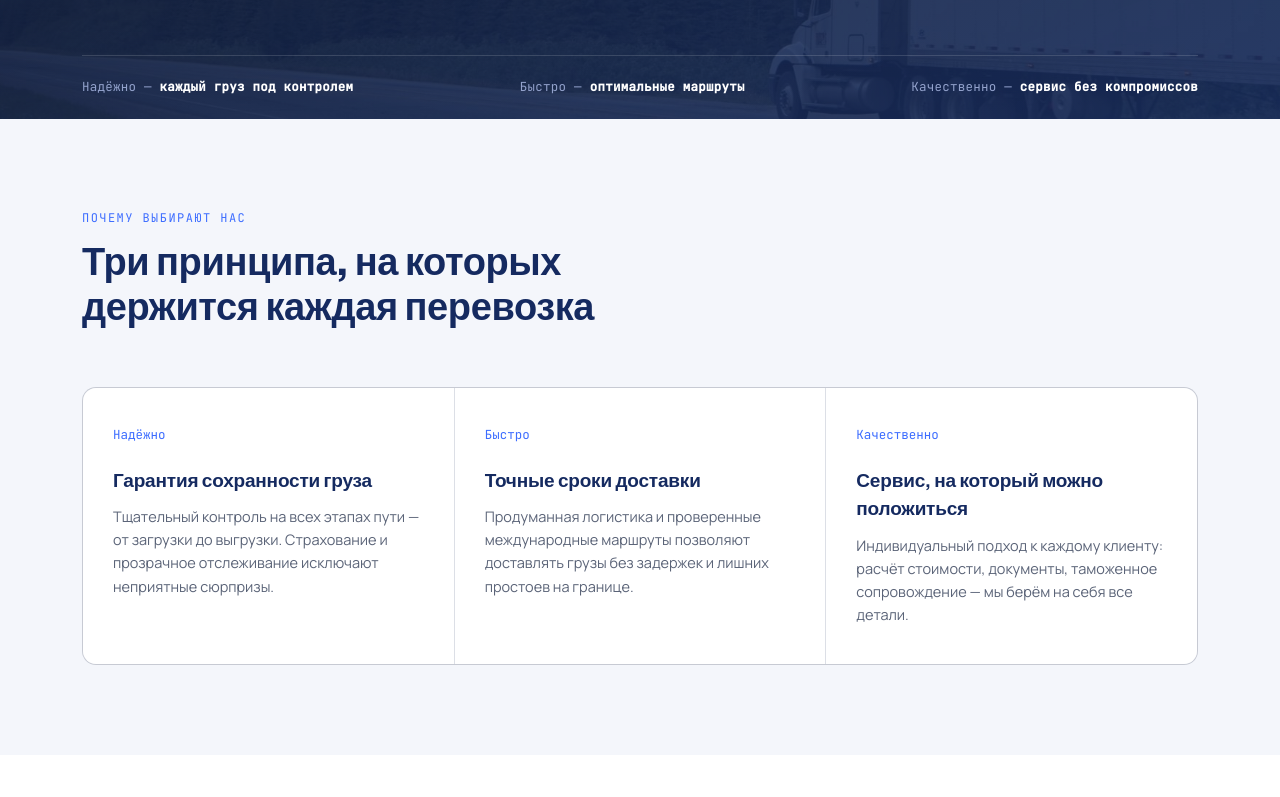
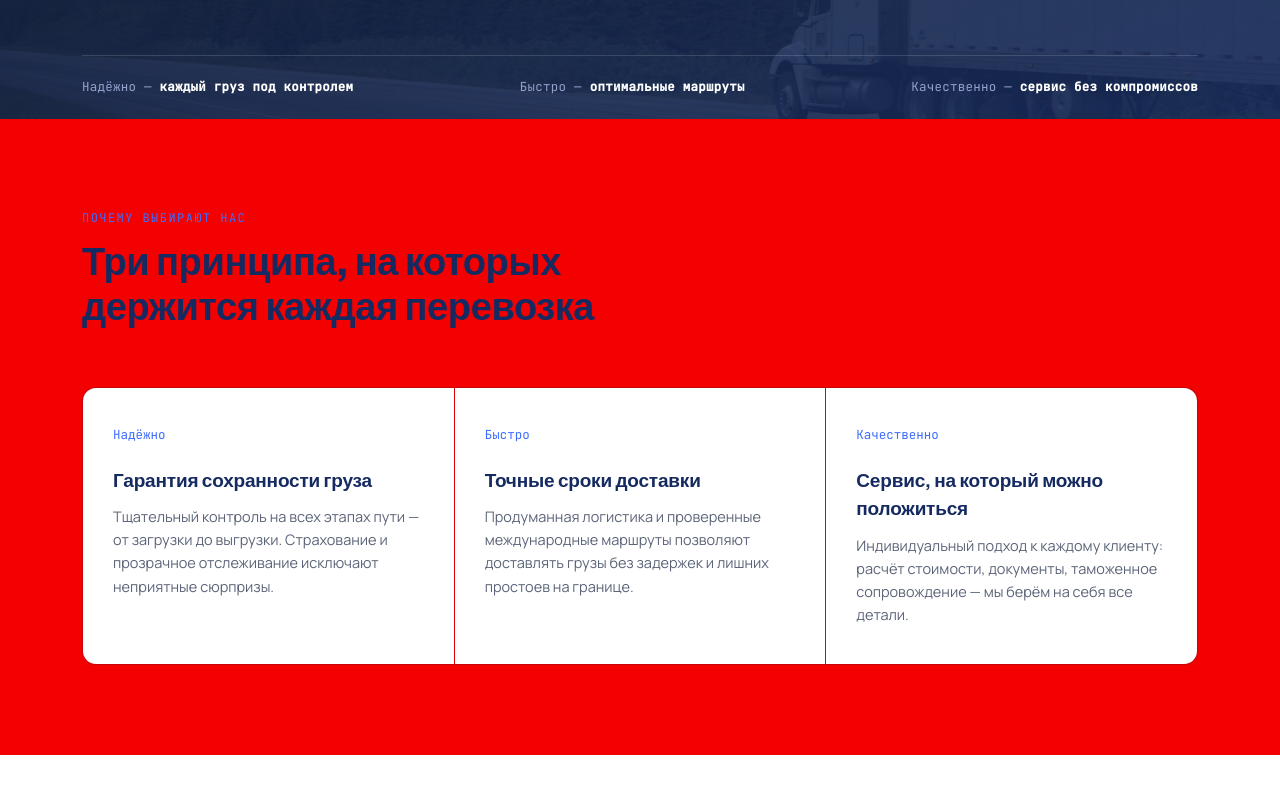
Before and after one commit to alihnwx/feniks_app, a Next.js app: page / in a window 1280 px wide. Shown: the part 663-1460 px from the top of the page. Built offline with nearby package versions, Linux system fonts and the light colour scheme.

Commit message:
change transition

```diff
--- a/app/globals.css
+++ b/app/globals.css
@@ -7,7 +7,7 @@
   --navy-light: #16306b;
   --blue-accent: #3d6dff;
   --white: #ffffff;
-  --paper: #f4f6fb;
+  --paper: #f30000;
   --ink: #0a1530;
   --grey: #5b6478;
   --line: rgba(10, 21, 48, 0.1);
```
